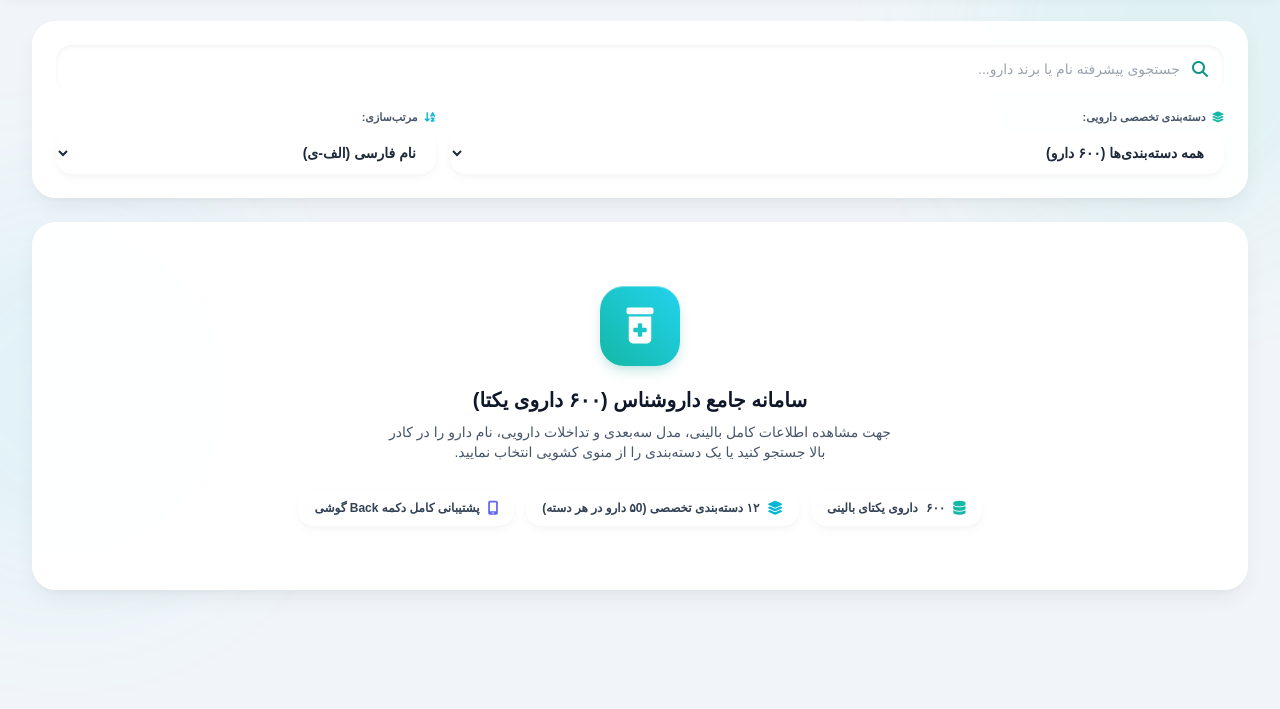
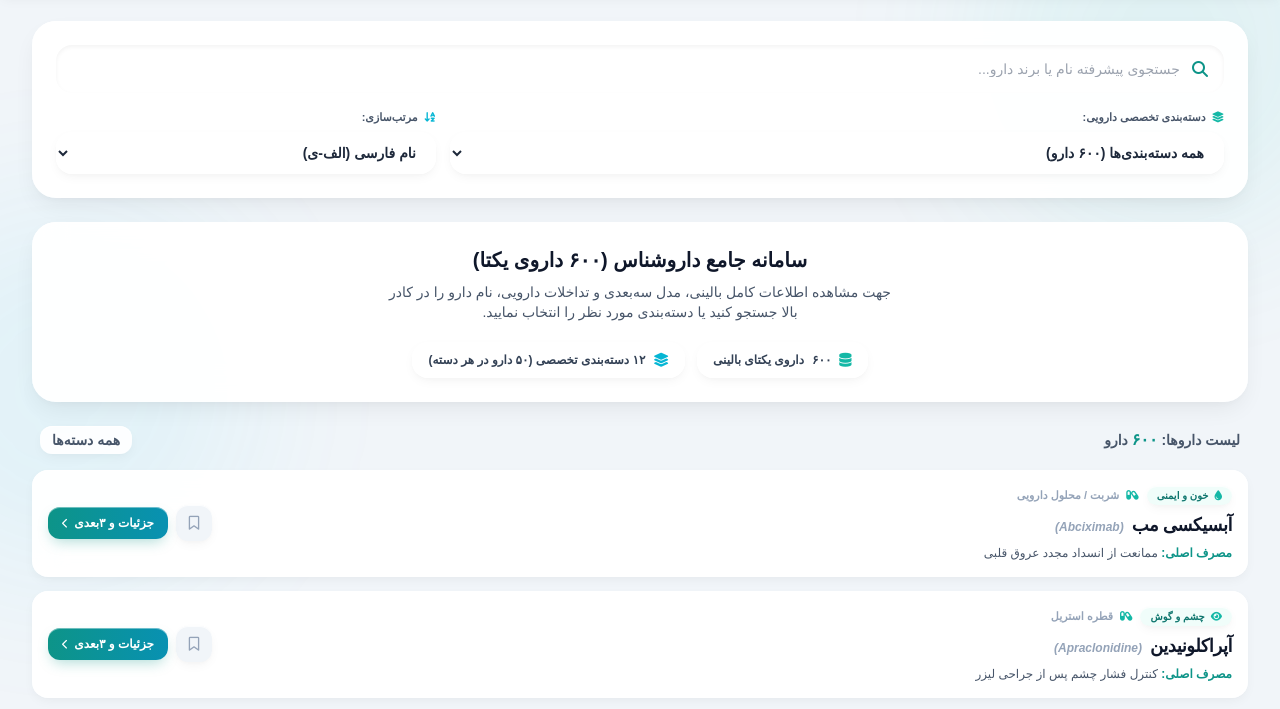
Before and after one commit to masoud73d/darooshenas, a plain HTML site: page index.html in a window 1280 px wide. Shown: the part 67-776 px from the top of the page. Drawn offline with nearby package versions, Linux system fonts and the light colour scheme; a small style sheet from the web is missing.

Commit message:
Refactor initial welcome box and improve layout

```diff
--- a/index.html
+++ b/index.html
@@ -180,41 +180,37 @@
             </div>
 
             <!-- Initial State Helpful Guide Card -->
-            <div id="initial-welcome-box" class="py-16 px-6 text-center glass-spatial rounded-3xl shadow-3d-md space-y-5 w-full relative overflow-hidden border-0">
-                <div class="w-20 h-20 mx-auto rounded-3xl bg-gradient-to-tr from-teal-500 to-cyan-400 text-white flex items-center justify-center text-4xl shadow-3d-button transform hover:scale-105 transition">
-                    <i class="fa-solid fa-prescription-bottle-medical"></i>
-                </div>
+            <div id="initial-welcome-box" class="py-6 px-6 text-center glass-spatial rounded-3xl shadow-3d-md space-y-4 w-full relative overflow-hidden border-0">
                 <div class="max-w-lg mx-auto space-y-2">
                     <h3 class="text-lg sm:text-xl font-black text-slate-900 dark:text-white">سامانه جامع داروشناس (۶۰۰ داروی یکتا)</h3>
                     <p class="text-xs sm:text-sm text-slate-600 dark:text-slate-300 leading-relaxed font-medium">
-                        جهت مشاهده اطلاعات کامل بالینی، مدل سه‌بعدی و تداخلات دارویی، نام دارو را در کادر بالا جستجو کنید یا یک دسته‌بندی را از منوی کشویی انتخاب نمایید.
+                        جهت مشاهده اطلاعات کامل بالینی، مدل سه‌بعدی و تداخلات دارویی، نام دارو را در کادر بالا جستجو کنید یا دسته‌بندی مورد نظر را انتخاب نمایید.
                     </p>
                 </div>
-                <div class="pt-2 flex flex-wrap justify-center gap-3 text-xs font-bold text-slate-700 dark:text-slate-200">
+                <div class="pt-1 flex flex-wrap justify-center gap-3 text-xs font-bold text-slate-700 dark:text-slate-200">
                     <span class="px-4 py-2 rounded-2xl bg-white/90 dark:bg-slate-800/90 shadow-3d-sm flex items-center gap-2 border-0">
                         <i class="fa-solid fa-database text-teal-500 text-sm"></i> <strong id="total-db-count-text">۶۰۰</strong> داروی یکتای بالینی
                     </span>
                     <span class="px-4 py-2 rounded-2xl bg-white/90 dark:bg-slate-800/90 shadow-3d-sm flex items-center gap-2 border-0">
-                        <i class="fa-solid fa-layer-group text-cyan-500 text-sm"></i> ۱۲ دسته‌بندی تخصصی (۵0 دارو در هر دسته)
+                        <i class="fa-solid fa-layer-group text-cyan-500 text-sm"></i> ۱۲ دسته‌بندی تخصصی (۵۰ دارو در هر دسته)
                     </span>
-                    <span class="px-4 py-2 rounded-2xl bg-white/90 dark:bg-slate-800/90 shadow-3d-sm flex items-center gap-2 border-0">
-                        <i class="fa-solid fa-mobile-screen text-indigo-500 text-sm"></i> پشتیبانی کامل دکمه Back گوشی
-                    </span>
                 </div>
             </div>
 
-            <!-- Search & Filter Results Grid -->
-            <div id="results-wrapper" class="hidden space-y-5">
+            <!-- Search & Filter Results Grid (Stacked Vertical List) -->
+            <div id="results-wrapper" class="space-y-4">
                 <div class="flex items-center justify-between text-xs sm:text-sm text-slate-600 dark:text-slate-400 px-2 font-bold">
-                    <span>تعداد نتایج یافت شده: <strong id="result-count-text" class="text-teal-600 dark:text-teal-400 text-base">0</strong> دارو</span>
-                    <span id="active-filter-label" class="bg-white/90 dark:bg-slate-800/90 px-3 py-1 rounded-xl shadow-3d-sm border-0"></span>
-                </div>
-
-                <div id="drug-cards-grid" class="grid grid-cols-1 md:grid-cols-2 lg:grid-cols-3 gap-5"></div>
+                    <span>لیست داروها: <strong id="result-count-text" class="text-teal-600 dark:text-teal-400 text-base">۶۰۰</strong> دارو</span>
+                    <span id="active-filter-label" class="bg-white/90 dark:bg-slate-800/90 px-3 py-1 rounded-xl shadow-3d-sm border-0">همه دسته‌ها</span>
+                </div>
+
+                <!-- Vertical Stacked Cards Container -->
+                <div id="drug-cards-grid" class="grid grid-cols-1 gap-3.5 w-full"></div>
 
                 <div id="load-more-container" class="hidden text-center pt-4">
-                    <button onclick="loadMoreDrugs()" class="px-8 py-3 bg-gradient-to-r from-teal-600 to-cyan-600 hover:from-teal-500 hover:to-cyan-500 text-white text-xs sm:text-sm font-bold rounded-2xl transition shadow-3d-button active:scale-95 border-0">
-                        بارگذاری موارد بیشتر...
+                    <button onclick="loadMoreDrugs()" class="px-8 py-3 bg-gradient-to-r from-teal-600 to-cyan-600 hover:from-teal-500 hover:to-cyan-500 text-white text-xs sm:text-sm font-bold rounded-2xl transition shadow-3d-button active:scale-95 border-0 flex items-center justify-center gap-2 mx-auto">
+                        <i class="fa-solid fa-angles-down text-xs"></i>
+                        <span id="load-more-btn-text">بارگذاری موارد بیشتر...</span>
                     </button>
                 </div>
             </div>
@@ -1240,10 +1236,7 @@
             document.getElementById('category-select').value = 'all';
             document.getElementById('sort-select').value = 'fa';
 
-            document.getElementById('initial-welcome-box').classList.remove('hidden');
-            document.getElementById('results-wrapper').classList.add('hidden');
-            document.getElementById('no-results-box').classList.add('hidden');
-
+            applyFilters();
             switchTabUI('explorer');
         }
 
@@ -1326,17 +1319,8 @@
             const resultsWrapper = document.getElementById('results-wrapper');
             const noResultsBox = document.getElementById('no-results-box');
 
-            if (!query && (selectedCat === 'all' || !selectedCat)) {
-                welcomeBox.classList.remove('hidden');
-                resultsWrapper.classList.add('hidden');
-                noResultsBox.classList.add('hidden');
-                return;
-            }
-
-            welcomeBox.classList.add('hidden');
-
             FILTERED_DRUGS = ALL_DRUGS.filter(drug => {
-                const matchesCat = (selectedCat === 'all' || drug.cat === selectedCat);
+                const matchesCat = (selectedCat === 'all' || !selectedCat || drug.cat === selectedCat);
                 const matchesQuery = !query ||
                     drug.fa.toLowerCase().includes(query) ||
                     drug.en.toLowerCase().includes(query) ||
@@ -1374,7 +1358,7 @@
             if (reset) grid.innerHTML = '';
 
             const startIndex = (currentPage - 1) * PAGE_SIZE;
-            const endIndex = startIndex + PAGE_SIZE;
+            const endIndex = Math.min(startIndex + PAGE_SIZE, FILTERED_DRUGS.length);
             const pagedItems = FILTERED_DRUGS.slice(startIndex, endIndex);
 
             pagedItems.forEach(drug => {
@@ -1383,8 +1367,14 @@
             });
 
             const loadMoreBtnContainer = document.getElementById('load-more-container');
-            if (endIndex < FILTERED_DRUGS.length) {
+            const loadMoreBtnText = document.getElementById('load-more-btn-text');
+            const remaining = FILTERED_DRUGS.length - endIndex;
+
+            if (remaining > 0) {
                 loadMoreBtnContainer.classList.remove('hidden');
+                if (loadMoreBtnText) {
+                    loadMoreBtnText.textContent = `بارگذاری موارد بیشتر (${remaining.toLocaleString('fa-IR')} داروی دیگر)`;
+                }
             } else {
                 loadMoreBtnContainer.classList.add('hidden');
             }
@@ -1400,43 +1390,38 @@
             const catObj = CATEGORIES.find(c => c.id === drug.cat) || { name: 'عمومی', icon: 'fa-pills' };
 
             return `
-                <div class="card-spatial glass-spatial rounded-3xl p-5 shadow-3d-md hover:shadow-3d-lg flex flex-col justify-between w-full relative overflow-hidden group border-0">
-                    <div>
-                        <div class="flex items-center justify-between gap-2 mb-3">
-                            <span class="inline-flex items-center gap-1.5 px-3 py-1 rounded-full text-[10px] font-black bg-teal-50 dark:bg-teal-950/60 text-teal-700 dark:text-teal-300 shadow-3d-sm border-0">
+                <div class="card-spatial glass-spatial rounded-2xl p-4 shadow-3d-sm hover:shadow-3d-md flex flex-col sm:flex-row items-start sm:items-center justify-between w-full border-0 gap-3 group transition">
+                    <div class="flex-grow space-y-1.5 cursor-pointer" onclick="openModal(${drug.id})">
+                        <div class="flex flex-wrap items-center gap-2">
+                            <span class="inline-flex items-center gap-1.5 px-2.5 py-0.5 rounded-full text-[10px] font-black bg-teal-50 dark:bg-teal-950/60 text-teal-700 dark:text-teal-300 shadow-3d-sm border-0">
                                 <i class="fa-solid ${catObj.icon} text-teal-500"></i> ${catObj.name}
                             </span>
-                            <button onclick="toggleFavorite(${drug.id}, event)" class="w-8 h-8 rounded-xl bg-white/80 dark:bg-slate-800/80 hover:bg-rose-50 dark:hover:bg-rose-950 text-slate-400 hover:text-rose-500 flex items-center justify-center transition shadow-3d-sm border-0 active:scale-95">
-                                <i class="${isFav ? 'fa-solid text-rose-500' : 'fa-regular'} fa-bookmark text-sm"></i>
-                            </button>
+                            <span class="text-[11px] font-bold text-slate-400 dark:text-slate-500">
+                                <i class="fa-solid fa-capsules text-teal-500 ml-1"></i> ${drug.forms[0]}
+                            </span>
                         </div>
 
-                        <!-- Clickable Title Opens Modal -->
-                        <div onclick="openModal(${drug.id})" class="cursor-pointer group-hover:text-teal-600 dark:group-hover:text-teal-400 transition">
-                            <h3 class="text-base sm:text-lg font-black text-slate-900 dark:text-white tracking-tight leading-snug">
+                        <div class="flex items-baseline gap-2">
+                            <h3 class="text-base sm:text-lg font-black text-slate-900 dark:text-white tracking-tight group-hover:text-teal-600 dark:group-hover:text-teal-400 transition">
                                 ${drug.fa}
                             </h3>
-                            <p class="text-xs font-semibold text-slate-400 italic dir-ltr text-right mt-0.5">
-                                ${drug.en}
-                            </p>
+                            <span class="text-xs font-semibold text-slate-400 italic dir-ltr">
+                                (${drug.en})
+                            </span>
                         </div>
 
-                        <div class="mt-3.5 space-y-2">
-                            <div class="text-xs text-slate-600 dark:text-slate-300 line-clamp-2 leading-relaxed">
-                                <strong class="text-teal-600 dark:text-teal-400 font-bold">مصرف اصلی:</strong> ${drug.indications[0]}
-                            </div>
-                            <div class="flex flex-wrap gap-1 pt-1">
-                                ${drug.brands.slice(0, 2).map(b => `<span class="px-2 py-0.5 rounded-lg bg-slate-100 dark:bg-slate-800 text-[10px] font-medium text-slate-600 dark:text-slate-400 shadow-3d-sm border-0">${b}</span>`).join('')}
-                            </div>
-                        </div>
+                        <p class="text-xs text-slate-600 dark:text-slate-300 line-clamp-1 font-medium">
+                            <strong class="text-teal-600 dark:text-teal-400 font-bold">مصرف اصلی:</strong> ${drug.indications[0]}
+                        </p>
                     </div>
 
-                    <div class="pt-4 mt-4 border-t border-slate-100 dark:border-slate-800/60 flex items-center justify-between">
-                        <span class="text-[11px] font-bold text-slate-400">
-                            <i class="fa-solid fa-capsules text-teal-500 ml-1"></i> ${drug.forms[0]}
-                        </span>
-                        <button onclick="openModal(${drug.id})" class="px-3.5 py-1.5 bg-slate-100 dark:bg-slate-800 hover:bg-teal-600 hover:text-white dark:hover:bg-teal-600 text-slate-700 dark:text-slate-200 text-xs font-bold rounded-xl transition shadow-3d-sm active:scale-95 border-0">
-                            جزئیات و ۳بعدی <i class="fa-solid fa-chevron-left text-[10px] mr-1"></i>
+                    <div class="flex items-center gap-2 shrink-0 self-end sm:self-center">
+                        <button onclick="toggleFavorite(${drug.id}, event)" class="w-9 h-9 rounded-xl bg-slate-100 dark:bg-slate-800 hover:bg-rose-50 dark:hover:bg-rose-950 text-slate-400 hover:text-rose-500 flex items-center justify-center transition shadow-3d-sm border-0 active:scale-95">
+                            <i class="${isFav ? 'fa-solid text-rose-500' : 'fa-regular'} fa-bookmark text-sm"></i>
+                        </button>
+                        <button onclick="openModal(${drug.id})" class="px-3.5 py-2 bg-gradient-to-r from-teal-600 to-cyan-600 hover:from-teal-500 hover:to-cyan-500 text-white text-xs font-bold rounded-xl transition shadow-3d-button active:scale-95 border-0 flex items-center gap-1.5">
+                            <span>جزئیات و ۳بعدی</span>
+                            <i class="fa-solid fa-chevron-left text-[10px]"></i>
                         </button>
                     </div>
                 </div>
```
